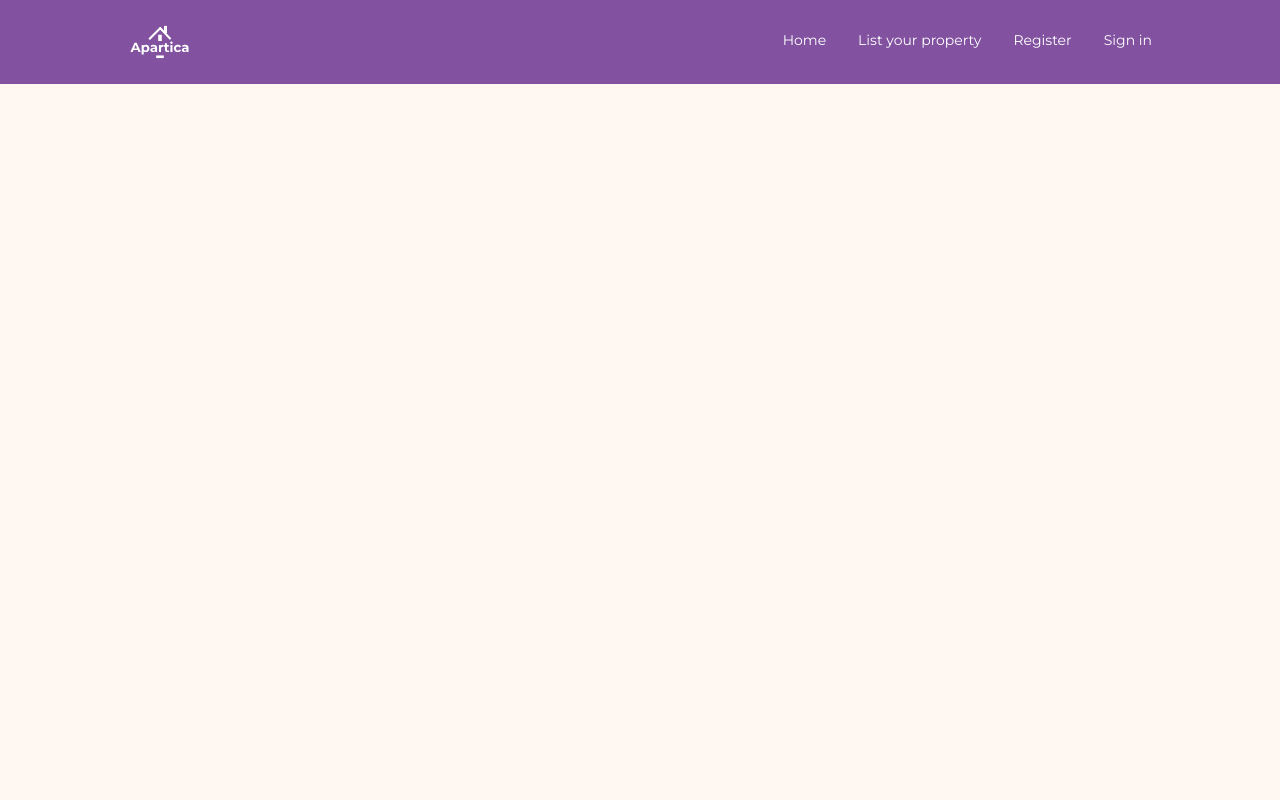
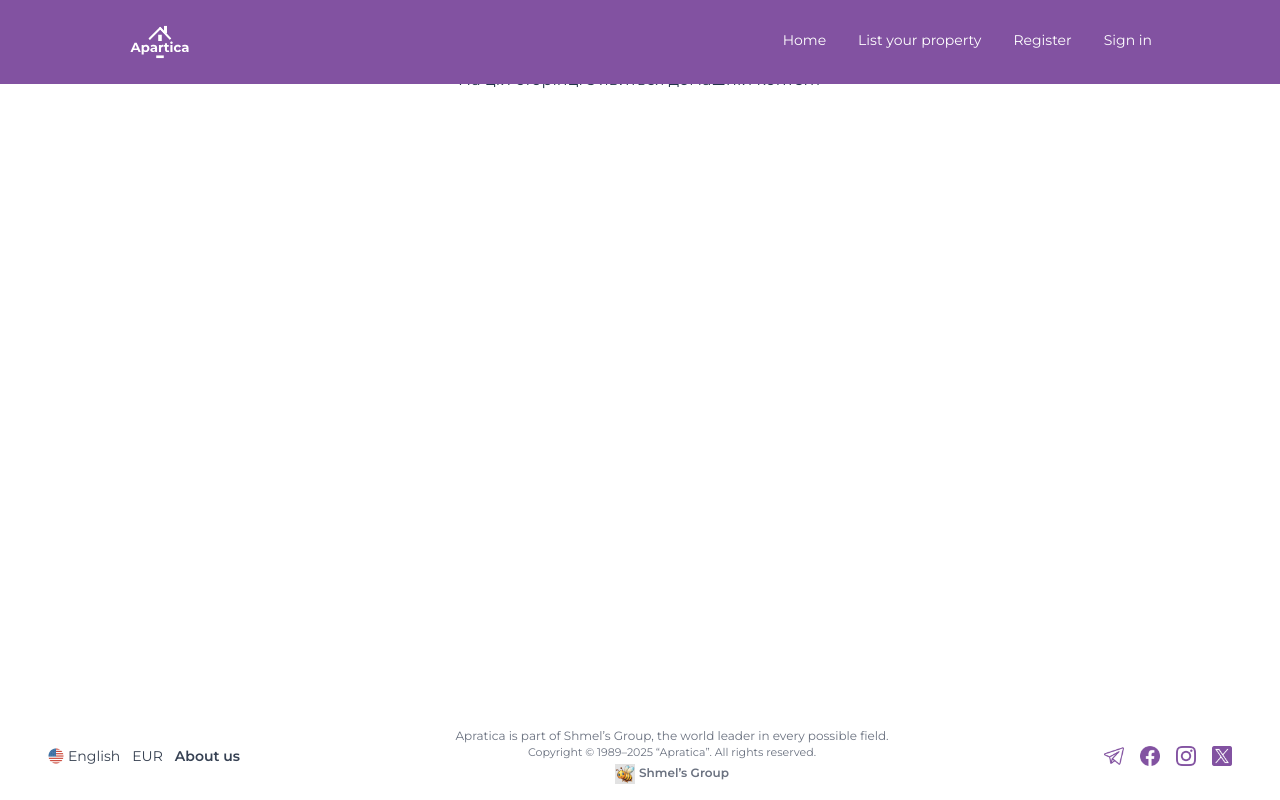
Before and after one commit to alinaharnat/Apartica-app, a React (Vite) app in the folder frontend/: page / in a window 1280 px wide. Shown: the top 800 px of the page. Built offline with nearby package versions, Linux system fonts and the light colour scheme.

Commit message:
fixed navbar

```diff
--- a/frontend/src/components/Navbar.jsx
+++ b/frontend/src/components/Navbar.jsx
@@ -43,7 +43,7 @@ const Navbar = () => {
       ];
 
     return (
-      <div className="min-h-screen bg-[#FFF8F2] font-montserrat">
+      <div className="bg-[#FFF8F2] font-montserrat">
           <nav className={`fixed top-0 left-0 w-full flex items-center justify-between px-4 md:px-16 lg:px-24 xl:px-32 transition-all duration-500 z-50 ${isScrolled ? "bg-[#8252A1] shadow-md py-3 md:py-4" : "bg-[#8252A1] py-4 md:py-6"}`}>
               {/* Logo */}
               <Link to="/" className="flex items-center gap-2">
@@ -120,7 +120,7 @@ const Navbar = () => {
           </nav>
 
           {/* Dummy scroll area */}
-          <div className="h-[2000px] bg-[#FFF8F2]"></div>
+          {/*<div className="h-[2000px] bg-[#FFF8F2]"></div>*/}
       </div>
     );
 };
```
